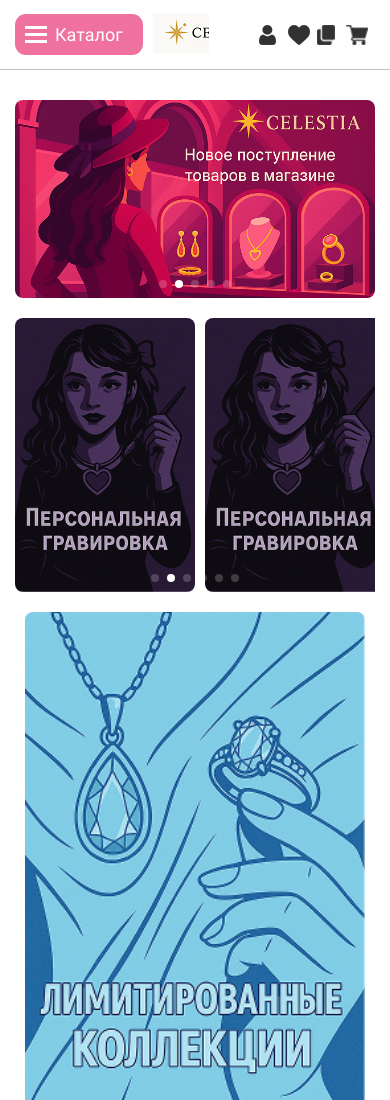
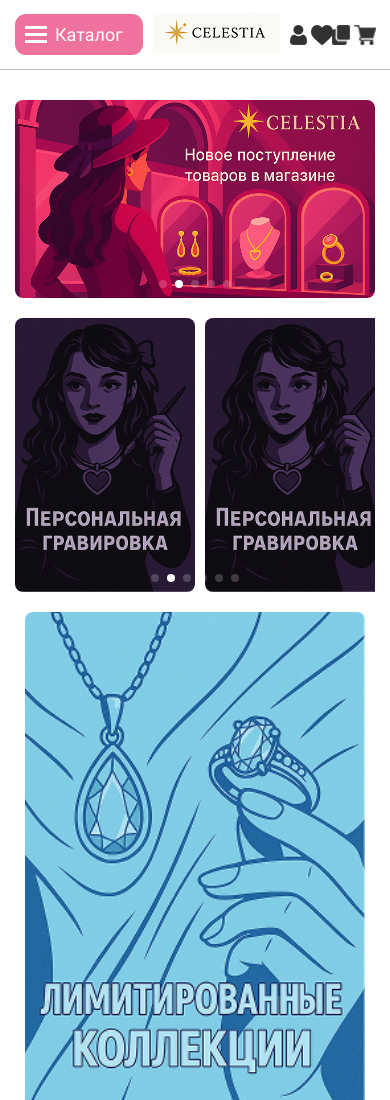
Before and after one commit to dick1y/diplom, a plain HTML site: page index.html in a window 390 px wide. Shown: the top 1100 px of the page. Drawn offline with nearby package versions, Linux system fonts and the light colour scheme.

Commit message:
Update style.css

```diff
--- a/html/css/style.css
+++ b/html/css/style.css
@@ -1233,8 +1233,8 @@ a{
 }
 @media (max-width: 768px){
     .menu__logo {
-        width: 56px;
-        overflow: hidden;
+/*         width: 56px;
+        overflow: hidden; */
     }
     .main-block__wrapper {
         grid-template-areas:
```
